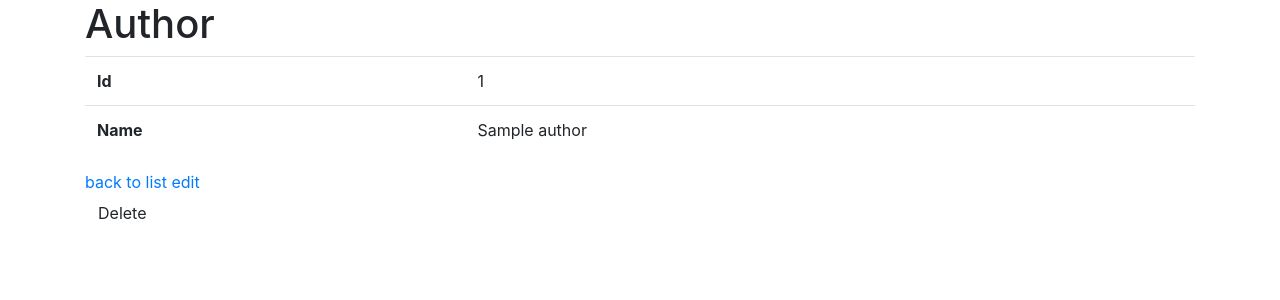
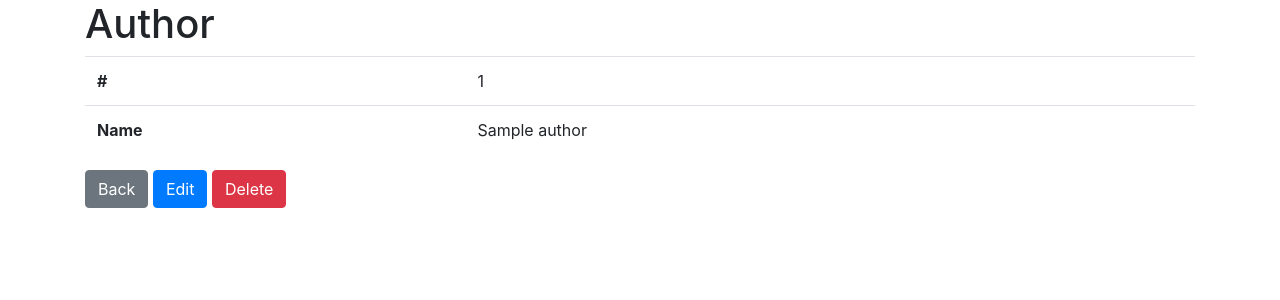
Before and after one commit to paulll/symfony4-test, a Symfony app: template templates/author/show.html.twig in a window 1280 px wide. Shown: the top 300 px of the page. Run offline with Twig, Linux system fonts and the light colour scheme; the template is opened without the code that fills it: most values are stand-ins (such as "Sample title", 1, 10 or a date in 2020); some libraries are stand-ins or nearby versions.

Commit message:
bootstrap styling for authors crud

```diff
--- a/templates/author/_delete_form.html.twig
+++ b/templates/author/_delete_form.html.twig
@@ -1,5 +1,5 @@
-<form method="post" action="{{ path('author_delete', {'id': author.id}) }}" onsubmit="return confirm('Are you sure you want to delete this item?');">
+<form method="post" class="form-inline" action="{{ path('author_delete', {'id': author.id}) }}" onsubmit="return confirm('Are you sure you want to delete this item?');">
     <input type="hidden" name="_method" value="DELETE">
     <input type="hidden" name="_token" value="{{ csrf_token('delete' ~ author.id) }}">
-    <button class="btn">Delete</button>
+    <button class="btn btn-danger">Delete</button>
 </form>
--- a/templates/author/_form.html.twig
+++ b/templates/author/_form.html.twig
@@ -1,4 +1,4 @@
 {{ form_start(form) }}
     {{ form_widget(form) }}
-    <button class="btn">{{ button_label|default('Save') }}</button>
+    <button class="btn btn-primary">{{ button_label|default('Save') }}</button>
 {{ form_end(form) }}
--- a/templates/author/new.html.twig
+++ b/templates/author/new.html.twig
@@ -7,5 +7,5 @@
 
     {{ include('author/_form.html.twig') }}
 
-    <a href="{{ path('author_index') }}">back to list</a>
+    <a class="btn btn-secondary" role="button" href="{{ path('author_index') }}">Cancel</a>
 {% endblock %}
--- a/templates/author/show.html.twig
+++ b/templates/author/show.html.twig
@@ -1,6 +1,11 @@
 {% extends 'base.html.twig' %}
 
 {% block title %}Author{% endblock %}
+
+{% block stylesheets %}
+    {{ parent() }}
+    <link rel="stylesheet" href="/css/form-edit.css">
+{% endblock %}
 
 {% block body %}
     <h1>Author</h1>
@@ -8,7 +13,7 @@
     <table class="table">
         <tbody>
             <tr>
-                <th>Id</th>
+                <th>#</th>
                 <td>{{ author.id }}</td>
             </tr>
             <tr>
@@ -18,9 +23,7 @@
         </tbody>
     </table>
 
-    <a href="{{ path('author_index') }}">back to list</a>
-
-    <a href="{{ path('author_edit', {'id': author.id}) }}">edit</a>
-
+    <a class="btn btn-secondary" role="button" href="{{ path('author_index') }}">Back</a>
+    <a class="btn btn-primary" role="button" href="{{ path('author_edit', {'id': author.id}) }}">Edit</a>
     {{ include('author/_delete_form.html.twig') }}
 {% endblock %}
```
Also changed, not shown: templates/author/edit.html.twig (+6 -3 lines), templates/author/index.html.twig (+5 -5 lines).
